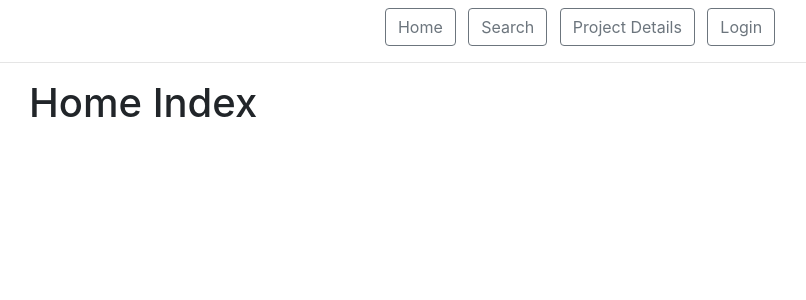
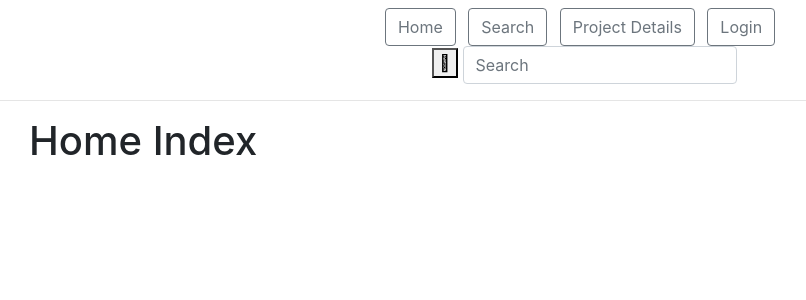
Before and after one commit to layersony/awwwards, a Django app: page / in a window 1280 px wide. Shown: the top 300 px of the page, without its empty margins (56-862 px from the left). Run offline with Django 3.2, Linux system fonts and the light colour scheme; data that the repository does not hold is empty; some libraries are stand-ins or nearby versions.

Commit message:
from search logic add

```diff
--- a/portfolios/templates/navbar.html
+++ b/portfolios/templates/navbar.html
@@ -12,4 +12,12 @@
   <a class="btn btn-outline-secondary mr-2" href="/accounts/login">Login</a>
   {% endif %}
 </div>
+<form class="form-inline d-flex flex-column justify-content-center align-items-center searchdivform" role="search" action='{% url "search" %}'>
+  <div class="searchform">
+    <div class="search">
+      <button type="submit" class="searchButton"><i class="fad fa-search"></i></button>
+      <input class="form-control me-2 searchTerm" name="search" type="search" placeholder="Search" aria-label="Search">
+    </div>
+  </div>
+</form>
 <hr>
--- a/portfolios/views.py
+++ b/portfolios/views.py
@@ -52,4 +52,9 @@ def projectdetails(request):
   return render(request, 'profile/projectdetails.html')
 
 def search(request):
-  return render(request, 'search.html')
+  if 'search' in request.GET and request.GET['search']:
+    search_term = request.GET.get('search')
+    searchprofiles = Projects.searchProjects(search_term)
+    return render(request, 'search.html', {'searchresults':searchprofiles})
+  else:
+    return redirect('home')
```
